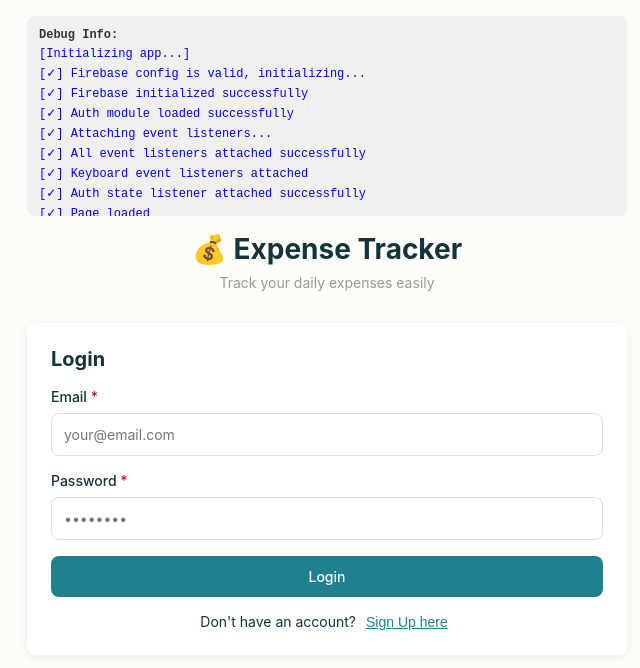
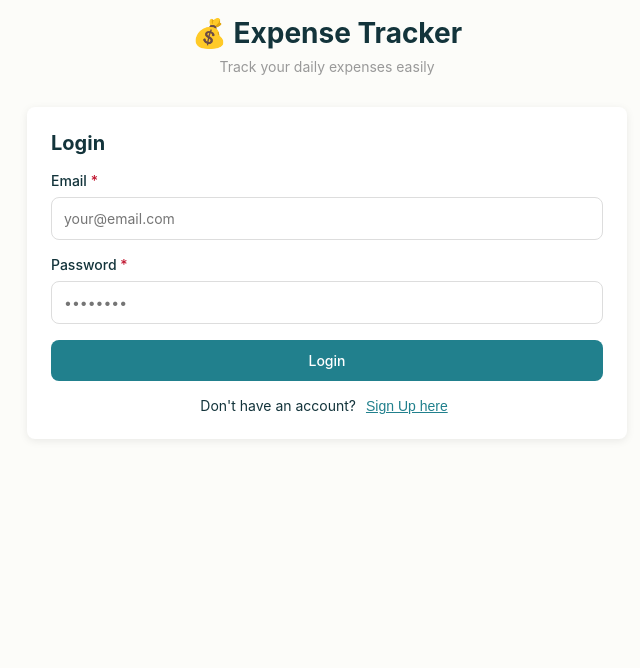
Before and after one commit to navghare-pratik/expense-tracker, a plain HTML site: page index.html in a window 1280 px wide. Shown: the whole page, without its empty margins (313-953 px from the left). Drawn offline with Linux system fonts and the light colour scheme; no server answers.

Commit message:
Turning off the debug mode Update index.html

```diff
--- a/index.html
+++ b/index.html
@@ -400,7 +400,7 @@
         const APPS_SCRIPT_URL = "https://script.google.com/macros/s/AKfycbxBYRwiUVUrgfl9KoiX_lEA5baWrZXELJx2WU1fy3Eu2k4EnVAgsGU4PuerVhUG8qas/exec";
 
         // ========== DEBUG MODE ==========
-        const DEBUG = true; // Set to false after testing
+        const DEBUG = false; // Set to false after testing
 
         function debugLog(message, data = null) {
             if (DEBUG) {
```
